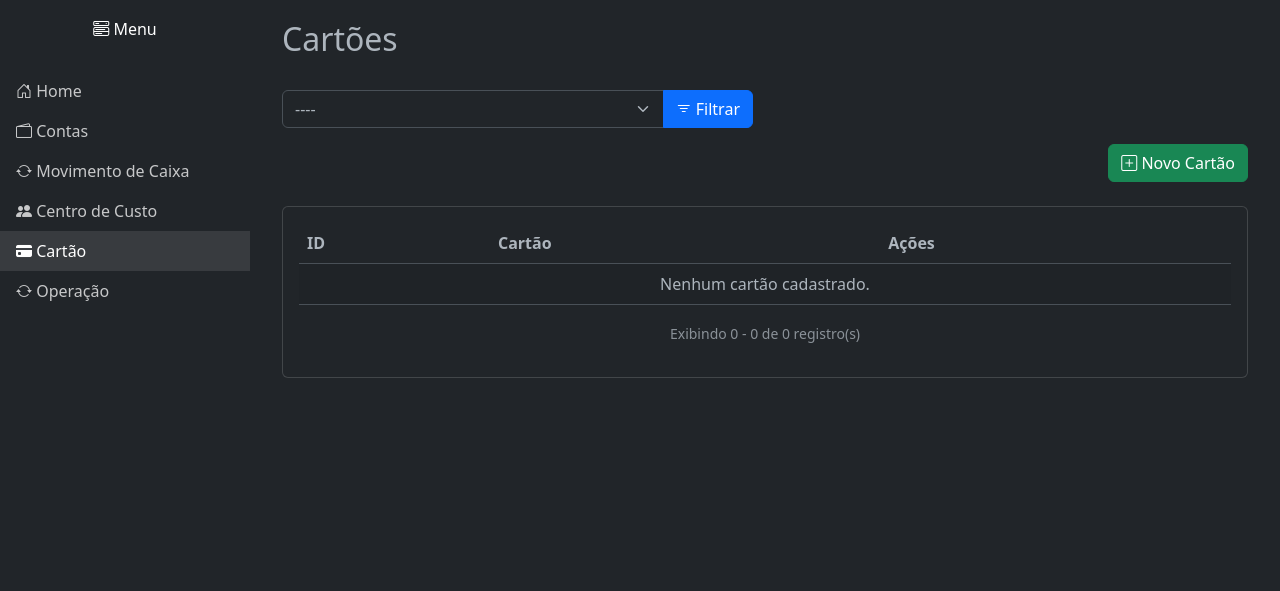
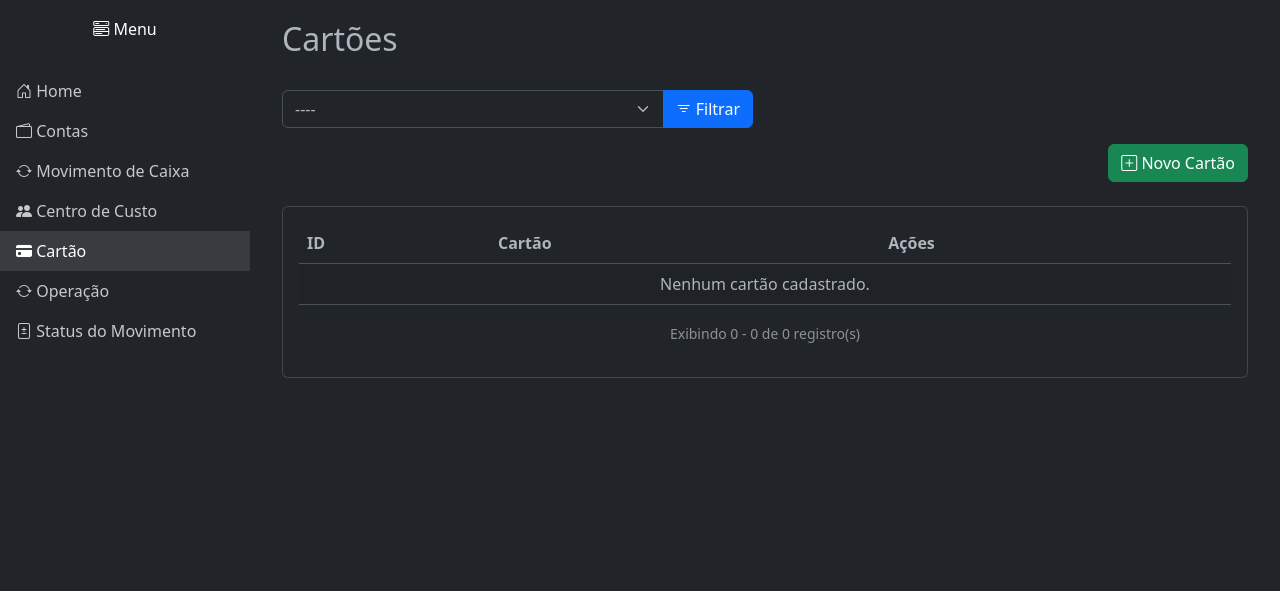
Before and after one commit to mateusdev08/sgf, a Django app: page /cartao/ in a window 1280 px wide. Shown: the top 591 px of the page. Run offline with Django 5.2, Linux system fonts and the light colour scheme; data that the repository does not hold is empty.

Commit message:
Adicionando Status do Movimento na Sidebar

```diff
--- a/templates/base.html
+++ b/templates/base.html
@@ -167,6 +167,11 @@
                         <i class="bi bi-arrow-repeat"></i> Operação
                     </a>
                 </li>
+                <li class="nav-item">
+                    <a class="nav-link {% if '/status-movimento/' in request.path %}active{% endif %}" href="{% url 'status_movimento:list' %}">
+                        <i class="bi bi-file-diff"></i> Status do Movimento
+                    </a>
+                </li>
                 <!-- Adicione mais links do menu conforme necessário -->
             </ul>
         </div>
```
